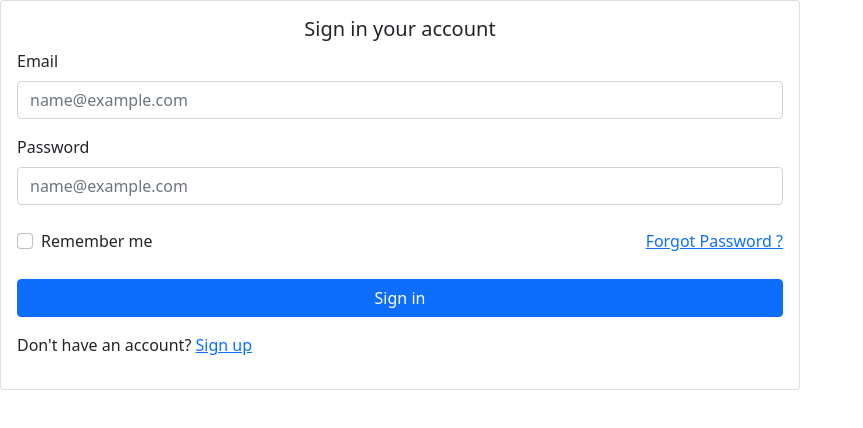
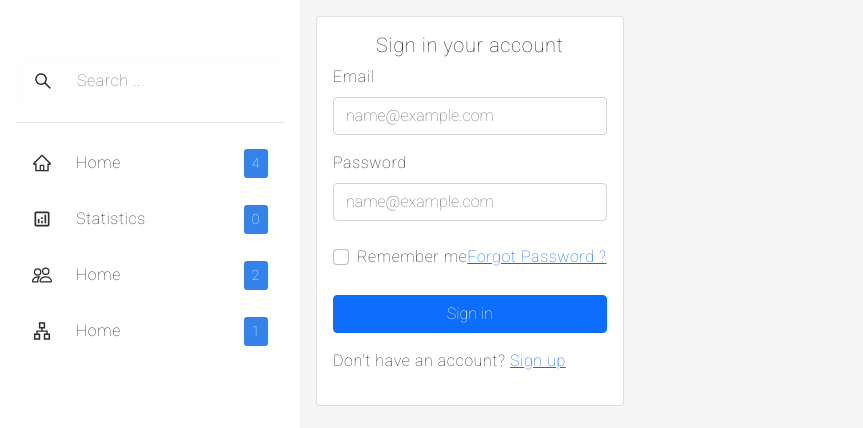
Before and after one commit to santiagoMoreno73/whatsapp-sales, a React (Vite) app: page / in a window 1280 px wide. Shown: the top 428 px of the page, without its empty margins (0-863 px from the left). Built offline with nearby package versions, Linux system fonts and the light colour scheme.

Commit message:
[add]: SideBar and config App

```diff
--- a/src/App.jsx
+++ b/src/App.jsx
@@ -1,14 +1,40 @@
+import React, { useState } from "react";
+
+// route
+import { BrowserRouter, Routes, Route } from "react-router-dom";
+
+// provider
+import { ThemeProvider } from "styled-components";
+
+// theme
+import GlobalStyle from "./theme/GlobalStyle";
+import { lightTheme, darkTheme } from "./theme/theme";
+
 // components
-import Login from "./components/Login";
-import { ThemeProvider } from "styled-components";
-import GlobalStyle from "./components/theme/GlobalStyle";
+import Login from "./pages/Login/Login";
+import Dashboard from "./pages/Dashboard/Dashboard";
+
+import { ThemeContext } from "styled-components";
+import Layout from "./components/Layout/Layout";
 
 function App() {
+  const [theme, setTheme] = useState("light");
+  const themeStyle = theme === "light" ? lightTheme : darkTheme;
+
   return (
-    <ThemeProvider theme={GlobalStyle}>
-      <GlobalStyle />
-      <Login />
-    </ThemeProvider>
+    <ThemeContext.Provider value={{ setTheme, theme }}>
+      <BrowserRouter>
+        <ThemeProvider theme={themeStyle}>
+          <GlobalStyle />
+          <Layout>
+            <Routes>
+              <Route exact path="/" element={<Login />} />
+              <Route exact path="/dashboard" element={<Dashboard />} />
+            </Routes>
+          </Layout>
+        </ThemeProvider>
+      </BrowserRouter>
+    </ThemeContext.Provider>
   );
 }
 
--- /dev/null
+++ b/src/components/Layout/Layout.jsx
@@ -0,0 +1,15 @@
+import React from "react";
+
+import SideBar from "../SideBar/SideBar";
+import { SLayout, SMain } from "./Layout.styles";
+
+const Layout = ({ children }) => {
+  return (
+    <SLayout>
+      <SideBar />
+      <SMain>{children}</SMain>
+    </SLayout>
+  );
+};
+
+export default Layout;
--- /dev/null
+++ b/src/components/Layout/Layout.styles.js
@@ -0,0 +1,15 @@
+import styled from "styled-components";
+
+import { v } from "../../theme/variables";
+
+export const SLayout = styled.div`
+  display: flex;
+`;
+
+export const SMain = styled.main`
+  padding: calc(${v.smSpacing} * 2);
+
+  h1 {
+    font-size: 14px;
+  }
+`;
--- a/src/components/Login.jsx
+++ /dev/null
@@ -1,63 +0,0 @@
-import React from "react";
-
-const Login = () => {
-  return (
-    <React.Fragment>
-      <div class="card" style={{ width: 800 }}>
-        <div class="card-body">
-          <h5 class="card-title d-flex justify-content-center">
-            Sign in your account
-          </h5>
-          <div class="mb-3">
-            <label for="exampleFormControlInput1" class="form-label">
-              Email
-            </label>
-            <input
-              type="email"
-              class="form-control"
-              id="exampleFormControlInput1"
-              placeholder="name@example.com"
-            />
-          </div>
-          <div class="mb-3">
-            <label for="exampleFormControlInput1" class="form-label">
-              Password
-            </label>
-            <input
-              type="password"
-              class="form-control"
-              id="exampleFormControlInput1"
-              placeholder="name@example.com"
-            />
-          </div>
-          <div className="d-flex justify-content-between my-4">
-            <div class="form-check">
-              <input
-                class="form-check-input"
-                type="checkbox"
-                value=""
-                id="flexCheckDefault"
-              />
-              <label class="form-check-label" for="flexCheckDefault">
-                Remember me
-              </label>
-            </div>
-            <a href="/">Forgot Password ?</a>
-          </div>
-          <div class="d-grid gap-2">
-            <button type="button" class="btn btn-primary">
-              Sign in
-            </button>
-          </div>
-          <div class="mt-3">
-            <p>
-              Don't have an account? <a href="/">Sign up</a>
-            </p>
-          </div>
-        </div>
-      </div>
-    </React.Fragment>
-  );
-};
-
-export default Login;
--- /dev/null
+++ b/src/components/SideBar/SideBar.style.js
@@ -0,0 +1,105 @@
+import { Link } from "react-router-dom";
+import styled from "styled-components";
+
+import { btnReset, v } from "../../theme/variables";
+
+export const SSideBar = styled.div`
+  width: ${v.sidebarWidth};
+  background: ${({ theme }) => theme.bg};
+  height: 100vh;
+  padding: ${v.lgSpacing};
+
+  position: relative;
+`;
+
+export const SLogo = styled.div`
+  width: 52px;
+
+  img {
+    max-width: 100%;
+    height: auto;
+  }
+  cursor: pointer;
+
+  margin-bottom: ${v.lgSpacing};
+`;
+
+export const SSearch = styled.div`
+  background: ${({ theme }) => theme.bgAlpha};
+  border: 1px solid ${({ theme }) => theme.bgAlpha};
+  border-radius: ${v.borderRadius};
+  input {
+    padding: 0 ${v.smSpacing};
+    font-family: inherit;
+    letter-spacing: inherit;
+    font-size: 16px;
+    width: 100%;
+    outline: none;
+    border: none;
+    color: inherit;
+    background: transparent;
+  }
+  display: flex;
+`;
+
+export const SSearchIcon = styled.button`
+  ${btnReset};
+  padding: calc(${v.mdSpacing} - 2px) ${v.mdSpacing};
+  display: flex;
+  cursor: pointer;
+
+  svg {
+    font-size: 20px;
+  }
+`;
+
+export const SDivider = styled.div`
+  height: 1px;
+  width: 100%;
+  background: ${({ theme }) => theme.bg3};
+  margin: ${v.lgSpacing} 0;
+`;
+
+export const SLinkContainer = styled.div`
+  background: transparent;
+  border-radius: ${v.borderRadius};
+  margin: 8px 0;
+
+  :hover {
+    box-shadow: inset 0 0 0 1px ${({ theme }) => theme.bg3};
+  }
+`;
+
+export const SLink = styled(Link)`
+  display: flex;
+  align-items: center;
+  text-decoration: none;
+  color: inherit;
+  font-size: 16px;
+  padding: calc(${v.smSpacing} - 2px) 0;
+`;
+
+export const SLinkIcon = styled.div`
+  padding: ${v.smSpacing} ${v.mdSpacing};
+  display: flex;
+
+  svg {
+    font-size: 20px;
+  }
+`;
+
+export const SLinkLabel = styled.span`
+  display: block;
+  flex: 1;
+  margin-left: ${v.smSpacing};
+`;
+
+export const SLinkNotification = styled.div`
+  font-size: 14px;
+  padding: calc(${v.smSpacing} / 2) ${v.smSpacing};
+  border-radius: calc(${v.borderRadius} / 2);
+  background: ${({ theme }) => theme.primary};
+  color: white;
+
+  margin-right: ${v.mdSpacing};
+`;
--- a/src/components/theme/GlobalStyle.js
+++ /dev/null
@@ -1,9 +0,0 @@
-import { createGlobalStyle } from "styled-components";
-
-const GlobalStyle = createGlobalStyle`
-      :root{
-        --primary: #FFFF;
-      }
-`;
-
-export default GlobalStyle;
```
